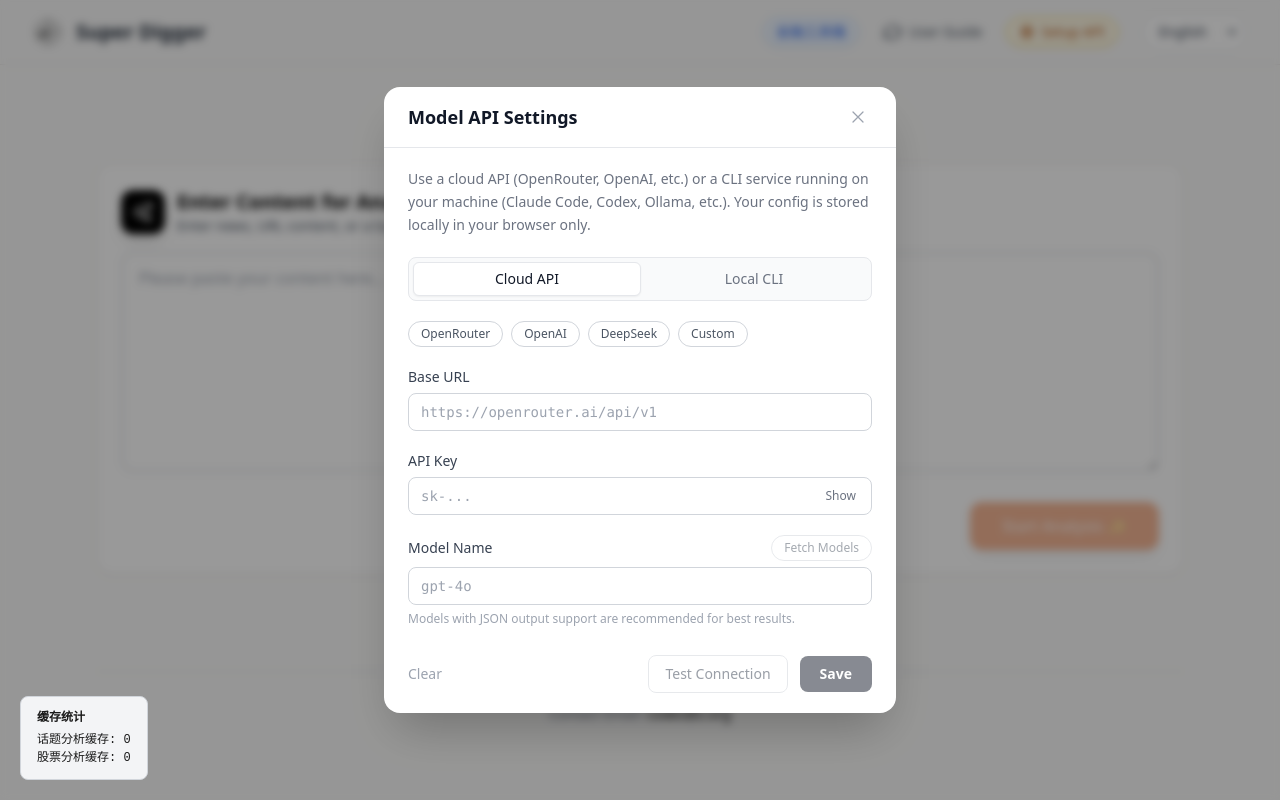
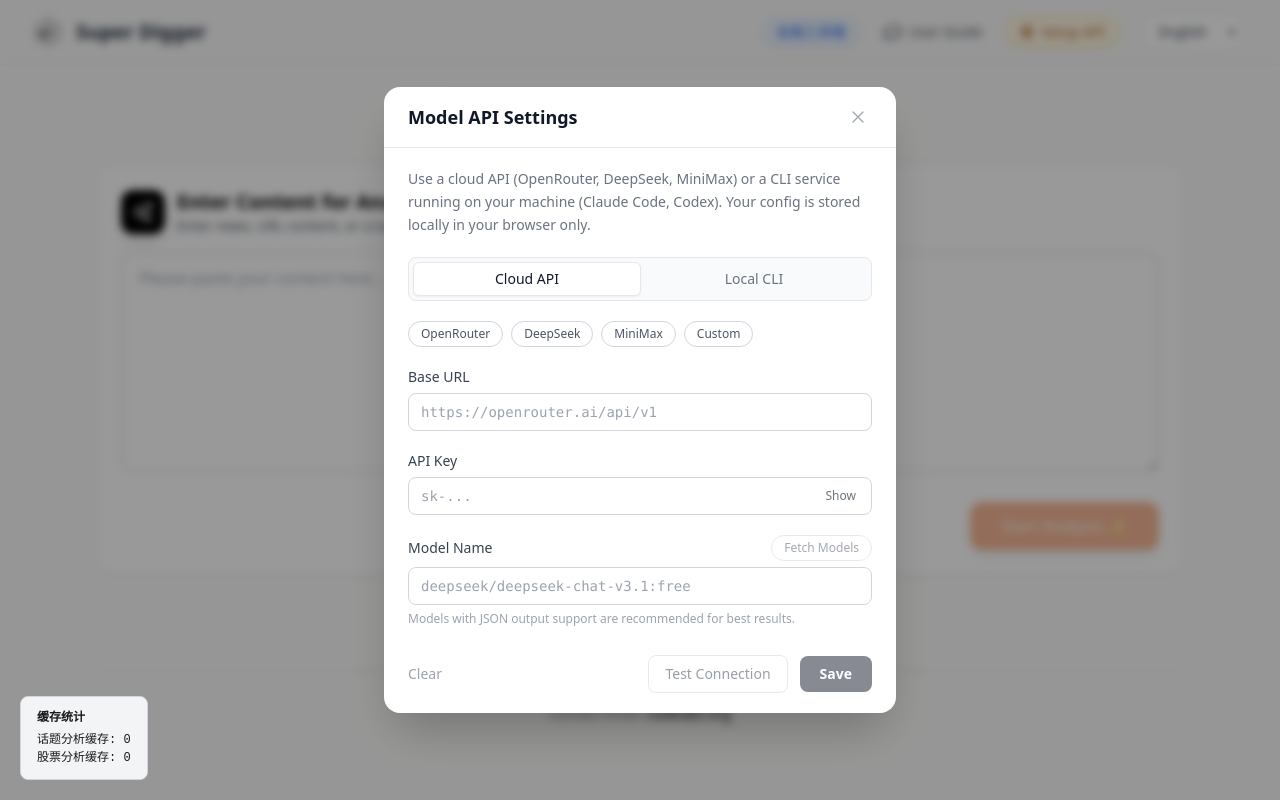
Before and after one commit to beyondwen/geministocks, a React (Vite) app: page /#/ in a window 1280 px wide. Both pictures are taken after a click on the button "Setup API". Built offline with nearby package versions, Linux system fonts and the light colour scheme.

Commit message:
feat: add MiniMax preset and update API settings modal text
Co-authored-by: master <24885285+yaoleifly@users.noreply.github.com>

```diff
--- a/components/ApiSettingsModal.tsx
+++ b/components/ApiSettingsModal.tsx
@@ -21,8 +21,8 @@ interface ApiSettingsModalProps {
 
 const PRESETS: { label: string; baseUrl: string; modelPlaceholder: string }[] = [
   { label: 'OpenRouter', baseUrl: 'https://openrouter.ai/api/v1', modelPlaceholder: 'deepseek/deepseek-chat-v3.1:free' },
-  { label: 'OpenAI', baseUrl: 'https://api.openai.com/v1', modelPlaceholder: 'gpt-4o' },
   { label: 'DeepSeek', baseUrl: 'https://api.deepseek.com/v1', modelPlaceholder: 'deepseek-chat' },
+  { label: 'MiniMax', baseUrl: 'https://api.minimaxi.com/v1', modelPlaceholder: 'MiniMax-Text-01' },
 ];
 
 interface LocalPreset {
@@ -47,20 +47,6 @@ const LOCAL_PRESETS: LocalPreset[] = [
     modelPlaceholder: 'gpt-5-codex',
     hintZh: '通过 codex-proxy 等工具将本机 Codex CLI 暴露为 OpenAI 兼容接口，端口以实际工具为准',
     hintEn: 'Expose your local Codex CLI as an OpenAI-compatible endpoint via tools like codex-proxy; port depends on your tool',
-  },
-  {
-    label: 'Ollama',
-    baseUrl: 'http://localhost:11434/v1',
-    modelPlaceholder: 'qwen3:14b',
-    hintZh: '安装 Ollama 并拉取模型（如 ollama pull qwen3:14b）。浏览器跨域访问需设置 OLLAMA_ORIGINS="*" 后重启服务',
-    hintEn: 'Install Ollama and pull a model (e.g. ollama pull qwen3:14b). For browser access set OLLAMA_ORIGINS="*" and restart the server',
-  },
-  {
-    label: 'LM Studio',
-    baseUrl: 'http://localhost:1234/v1',
-    modelPlaceholder: 'qwen/qwen3-14b',
-    hintZh: '在 LM Studio 中加载模型并启动本地服务器（Developer 标签页），需在设置中开启 CORS',
-    hintEn: 'Load a model in LM Studio and start the local server (Developer tab); enable CORS in server settings',
   },
 ];
 
@@ -249,8 +235,8 @@ const ApiSettingsModal: React.FC<ApiSettingsModalProps> = ({ isOpen, onClose, on
         <div className="px-6 py-5 space-y-5">
           <p className="text-sm text-gray-500 leading-relaxed">
             {zh
-              ? '支持云端 API（OpenRouter、OpenAI 等）或运行在本机的 CLI 服务（Claude Code、Codex、Ollama 等）。配置仅保存在您的浏览器本地，不会上传到服务器。'
-              : 'Use a cloud API (OpenRouter, OpenAI, etc.) or a CLI service running on your machine (Claude Code, Codex, Ollama, etc.). Your config is stored locally in your browser only.'}
+              ? '支持云端 API（OpenRouter、DeepSeek、MiniMax）或运行在本机的 CLI 服务（Claude Code、Codex）。配置仅保存在您的浏览器本地，不会上传到服务器。'
+              : 'Use a cloud API (OpenRouter, DeepSeek, MiniMax) or a CLI service running on your machine (Claude Code, Codex). Your config is stored locally in your browser only.'}
           </p>
 
           {/* Mode switch: Cloud API vs Local CLI */}
@@ -454,7 +440,7 @@ const ApiSettingsModal: React.FC<ApiSettingsModalProps> = ({ isOpen, onClose, on
               }}
               placeholder={
                 mode === 'local'
-                  ? 'http://localhost:11434/v1'
+                  ? 'http://localhost:3456/v1'
                   : isCustomProvider ? 'https://your-proxy.com/v1' : 'https://openrouter.ai/api/v1'
               }
               className="w-full px-3 py-2 border border-gray-300 rounded-lg text-sm font-mono focus:outline-none focus:ring-2 focus:ring-gray-400"
@@ -509,7 +495,7 @@ const ApiSettingsModal: React.FC<ApiSettingsModalProps> = ({ isOpen, onClose, on
               onChange={(e) => { setModel(e.target.value); setTestResult(null); }}
               placeholder={
                 (mode === 'local' ? LOCAL_PRESETS : PRESETS).find((p) => p.baseUrl === baseUrl)?.modelPlaceholder
-                  || (mode === 'local' ? 'qwen3:14b' : 'gpt-4o')
+                  || (mode === 'local' ? 'claude-sonnet-4-5' : 'deepseek/deepseek-chat-v3.1:free')
               }
               className="w-full px-3 py-2 border border-gray-300 rounded-lg text-sm font-mono focus:outline-none focus:ring-2 focus:ring-gray-400"
             />
```
